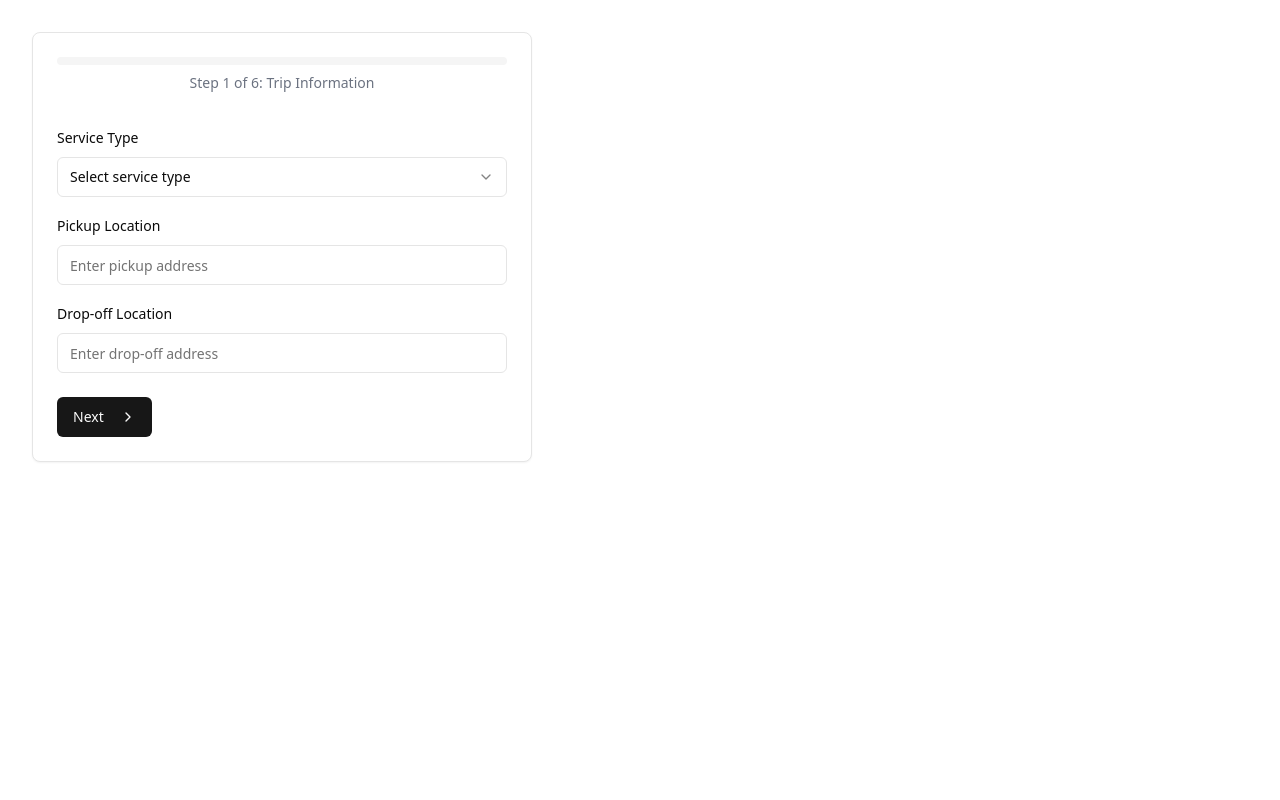
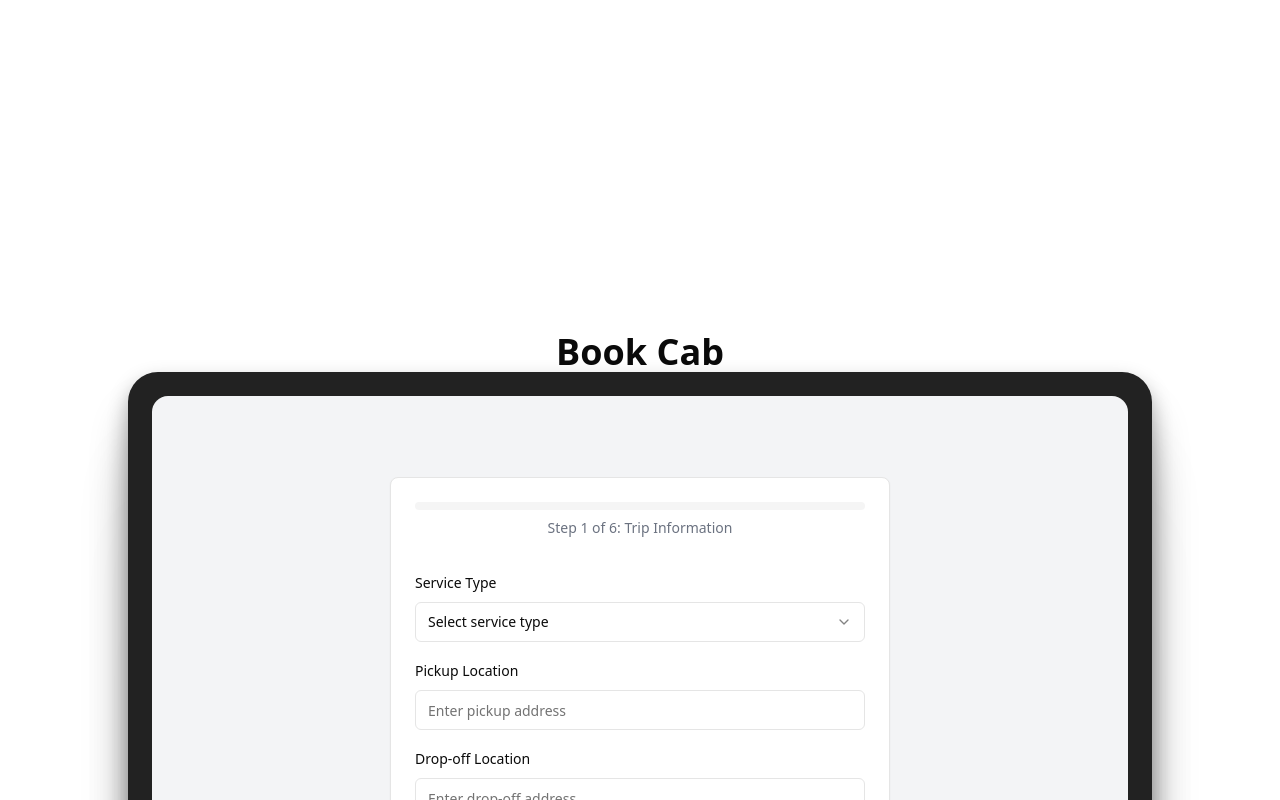
Before and after one commit to syed1006/taxi-booking, a React (Vite) app: page / in a window 1280 px wide. Shown: the top 800 px of the page. Built offline with nearby package versions, Linux system fonts and the light colour scheme.

Commit message:
added form inside the scroll animation

```diff
--- a/src/App.tsx
+++ b/src/App.tsx
@@ -4,7 +4,7 @@ import { ContainerScroll } from "./components/globals/container-scroll-animation
 import { LampComponent } from "./components/globals/lamp";
 
 function App() {
-	return <TaxiBookingForm />;
+	return <ContainerScroll bodyComponent={<TaxiBookingForm />} />;
 }
 
 export default App;
--- a/src/components/globals/container-scroll-animation.tsx
+++ b/src/components/globals/container-scroll-animation.tsx
@@ -2,14 +2,16 @@ import React, { useRef } from "react";
 import { useScroll, useTransform, motion } from "framer-motion";
 
 export const ContainerScroll = ({
-	titleComponent,
+	bodyComponent,
 }: {
-	titleComponent: string | React.ReactNode;
+	bodyComponent: string | React.ReactNode;
 }) => {
-	const containerRef = useRef<any>(null);
+	const containerRef = useRef(null);
 	const { scrollYProgress } = useScroll({
 		target: containerRef,
+		offset: ["start start", "end end"],
 	});
+
 	const [isMobile, setIsMobile] = React.useState(false);
 
 	React.useEffect(() => {
@@ -23,41 +25,48 @@ export const ContainerScroll = ({
 		};
 	}, []);
 
-	const scaleDimensions = () => {
-		return isMobile ? [0.7, 0.9] : [1.05, 1];
-	};
+	const scaleDimensions = () => (isMobile ? [0.7, 0.9] : [1.05, 1]);
 
-	const rotate = useTransform(scrollYProgress, [0, 1], [20, 0]);
-	const scale = useTransform(scrollYProgress, [0, 1], scaleDimensions());
-	const translate = useTransform(scrollYProgress, [0, 1], [0, -100]);
+	const rotate = useTransform(scrollYProgress, [0, 0.5, 1], [0, 0, -20]);
+	const scale = useTransform(
+		scrollYProgress,
+		[0, 0.5, 1],
+		[1, 1, scaleDimensions()[1]]
+	);
+	const translate = useTransform(scrollYProgress, [0, 0.5, 1], [0, 0, -200]);
 
 	return (
 		<div
-			className="h-[80rem] flex items-center justify-center relative p-20"
+			className="h-[80rem] flex items-center justify-center relative p-4 md:p-20"
 			ref={containerRef}
 		>
 			<div
-				className="py-40 w-full relative"
+				className="py-20 w-full relative"
 				style={{
 					perspective: "1000px",
 				}}
 			>
-				<Header translate={translate} titleComponent={titleComponent} />
-				<Card rotate={rotate} translate={translate} scale={scale} />
+				<Header translate={translate} />
+				<Card
+					rotate={rotate}
+					translate={translate}
+					scale={scale}
+					bodyComponent={bodyComponent}
+				/>
 			</div>
 		</div>
 	);
 };
 
-export const Header = ({ translate, titleComponent }: any) => {
+export const Header = ({ translate }: any) => {
 	return (
 		<motion.div
 			style={{
 				translateY: translate,
 			}}
-			className="div max-w-5xl mx-auto text-center"
+			className="max-w-5xl mx-auto text-center text-4xl font-semibold mb-9 md:mb-12 px-4 md:px-0"
 		>
-			{titleComponent}
+			<div className="p-2 md:p-0">Book Cab</div>
 		</motion.div>
 	);
 };
@@ -66,27 +75,28 @@ export const Card = ({
 	rotate,
 	scale,
 	translate,
+	bodyComponent,
 }: {
 	rotate: any;
 	scale: any;
 	translate: any;
+	bodyComponent: any;
 }) => {
 	return (
 		<motion.div
 			style={{
-				rotateX: rotate, // rotate in X-axis
+				rotateX: rotate,
 				scale,
+				translateY: translate,
 				boxShadow:
 					"0 0 #0000004d, 0 9px 20px #0000004a, 0 37px 37px #00000042, 0 84px 50px #00000026, 0 149px 60px #0000000a, 0 233px 65px #00000003",
 			}}
-			className="max-w-5xl -mt-12 mx-auto h-[30rem] md:h-[40rem] w-full  p-6 bg-[#222222] rounded-[30px] shadow-2xl"
+			className="max-w-5xl -mt-12 mx-auto w-full h-full md:h-[40rem] p-6 bg-[#222222] rounded-[30px] shadow-2xl"
 		>
-			<div className="bg-gray-100 h-full w-full rounded-2xl  gap-4 overflow-hidden p-4 transition-all ">
-				<img
-					src="/temp-banner.png"
-					alt="bannerImage"
-					className="object-cover border-8 rounded-2xl"
-				/>
+			<div className="bg-gray-100 h-full w-full rounded-2xl p-4 md:p-8">
+				<div className="w-full h-full flex justify-center items-center">
+					{bodyComponent}
+				</div>
 			</div>
 		</motion.div>
 	);
```
